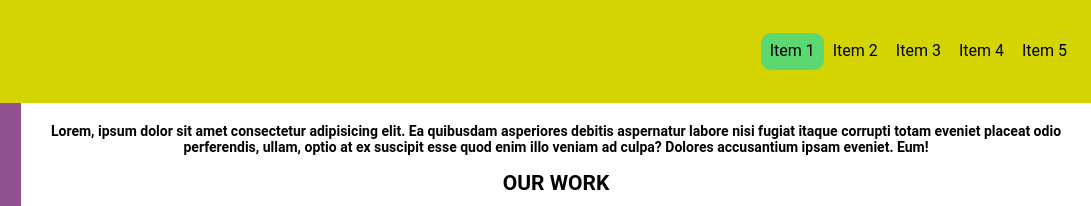
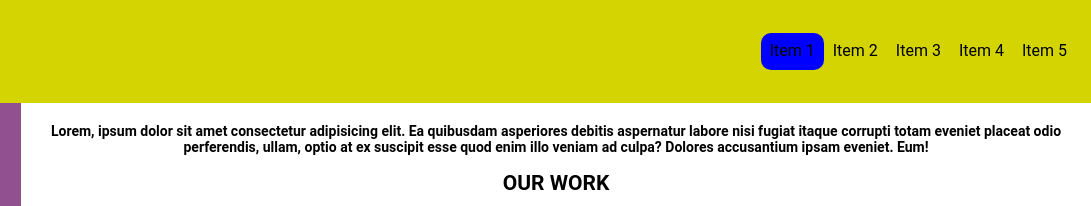
Before and after one commit to Denys14Samoilenko/markup-hw_3, a plain HTML site: page index.html in a window 1280 px wide. In both pictures the pointer is over the link "Item 1". Shown: the top 206 px of the page, 189-1280 px from the left. Drawn offline with Linux system fonts and the light colour scheme; a web font is replaced by a local one.

Commit message:
change menu__item hover color

```diff
--- a/styles/components/nav.css
+++ b/styles/components/nav.css
@@ -13,7 +13,7 @@
 
 .menu__item:hover {
    text-decoration: none;
-   background-color: rgb(92, 216, 113);
+   background-color: blue;
    border-radius: 10px;
 }
 
```
